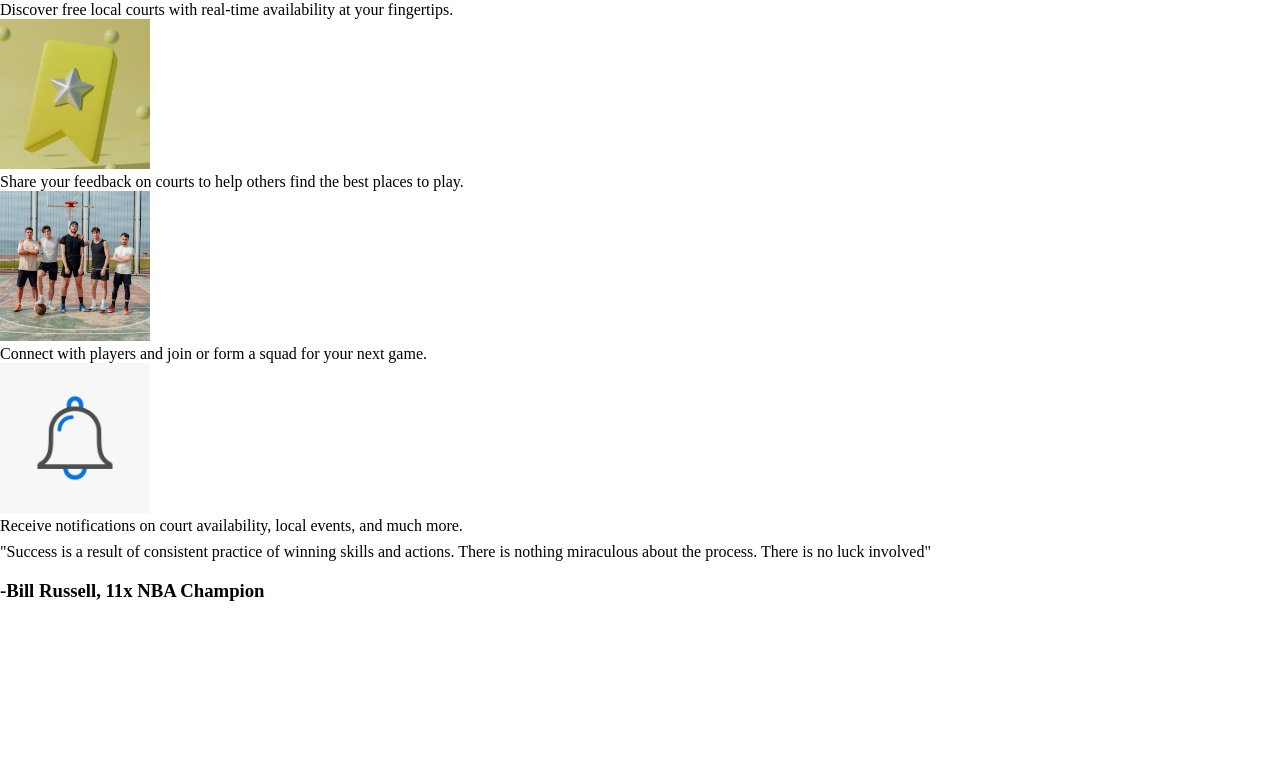
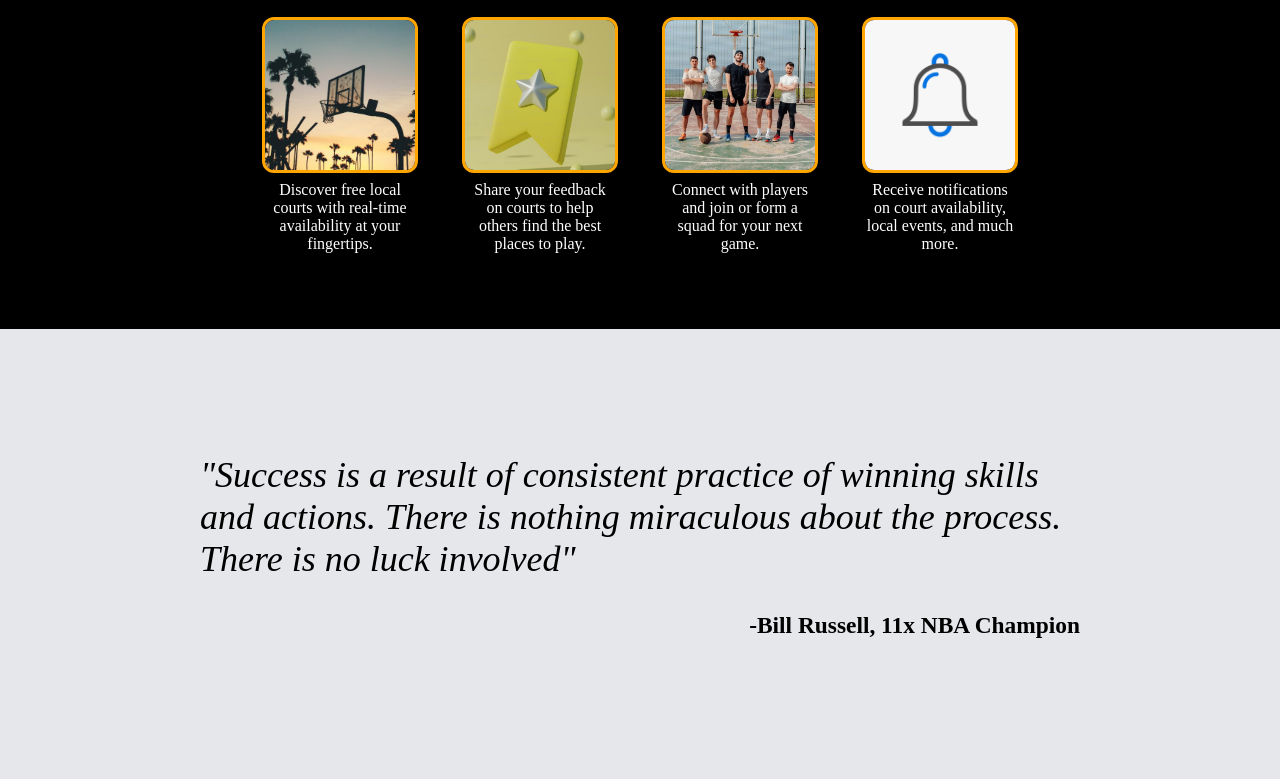
Before and after one commit to YS-05/landing-page, a plain HTML site: page index.html in a window 1280 px wide. Shown: the part 571-1350 px from the top of the page. Before the commit the page ends 1191 px from the top, so only its background shows below. Drawn offline with Linux system fonts and the light colour scheme.

Commit message:
Added and completed styling for sections 2 and 3

```diff
--- a/style.css
+++ b/style.css
@@ -11,7 +11,7 @@ body {
     background-color: #FF8C00;
     color: white;
     margin: 0px;
-    height: 400px;
+    height: 450px;
 }
 
 a {
@@ -43,6 +43,7 @@ ul {
 
 h1 {
     font-size: 48px;
+    font-weight: 900;
     margin: 0px;
 }
 
@@ -60,4 +61,64 @@ button {
 
 img {
     flex-shrink: 0;
+    border-radius: 12px;
 }
+
+.containers img {
+    border: solid orange;
+}
+
+.two {
+    height: 450px;
+    background-color: black;
+    color: white;
+    display: flex;
+    flex-direction: column;
+    align-items: center;
+}
+
+.title {
+    font-size: 36px;
+    font-weight: 900;
+    padding: 32px;
+}
+
+.container {
+    display: flex;
+    padding: 32px;
+}
+
+.containers {
+    width: 200px;
+    display: flex;
+    flex-direction: column;
+    justify-content: space-between;
+    align-items: center;
+    gap: 8px;
+}
+
+.info2 {
+    text-align: center;
+    width: 150px;
+}
+
+.three {
+    height: 450px;
+    background-color: #E5E7EB;
+    display: flex;
+    flex-direction: column;
+    justify-content: center;
+}
+
+.three p {
+    font-size: 36px;
+    font-style: italic;
+    padding: 0 200px;
+}
+
+.author {
+    display: flex;
+    justify-content: right;
+    padding: 0 200px;
+    font-size: 20px;
+}
```
